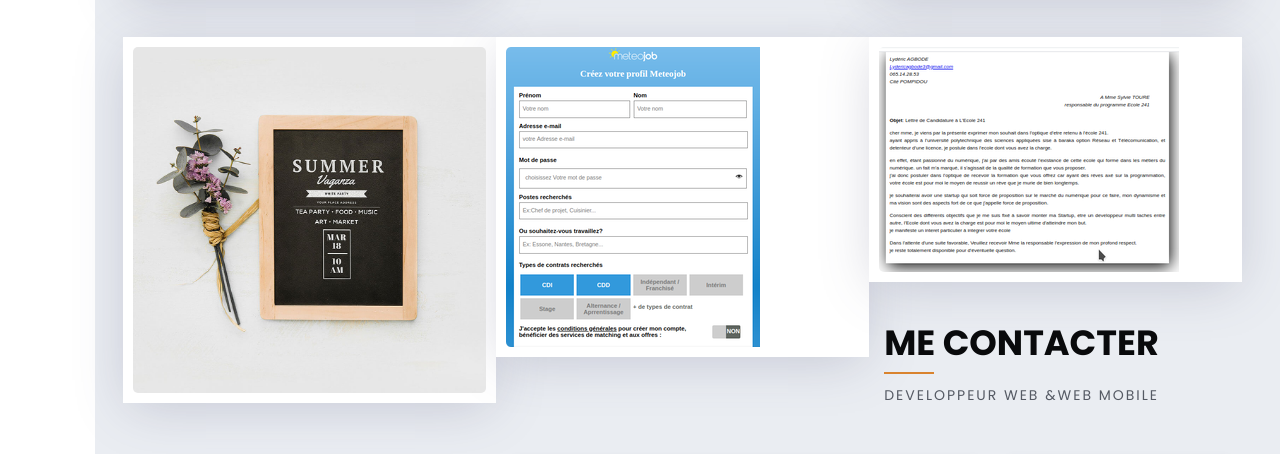
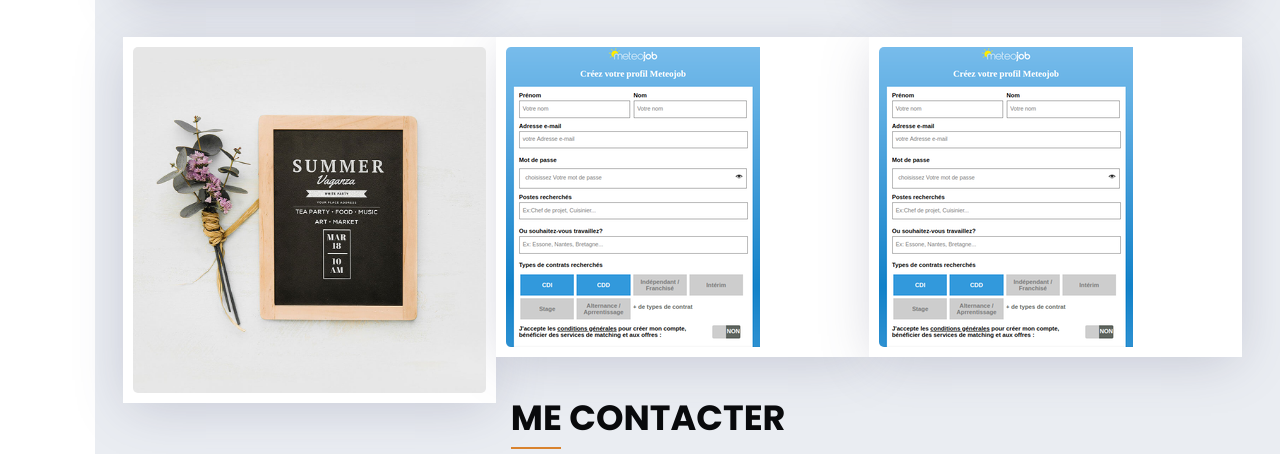
Before and after one commit to lydericdavid/leportfolio, a plain HTML site: page index.html in a window 1280 px wide. Shown: the part 3990-4444 px from the top of the page. Drawn offline with Linux system fonts and the light colour scheme; files that its build step writes are made by us from their sources; a web font is replaced by a local one.

Commit message:
ajout de l'image test

```diff
--- a/index.html
+++ b/index.html
@@ -527,7 +527,7 @@
                     <div class="grid-item product branding">
                         <div class="portfolio-box-01">
                             <div class="portfolio-img">
-                                <img src="static/img/lettres.png" title="" alt="">
+                                <img src="static/img/meteoj.png " title="" alt="">
                             </div>
                             <div class="portfolio-info">
                                 <h5>Our Photography</h5>
```
